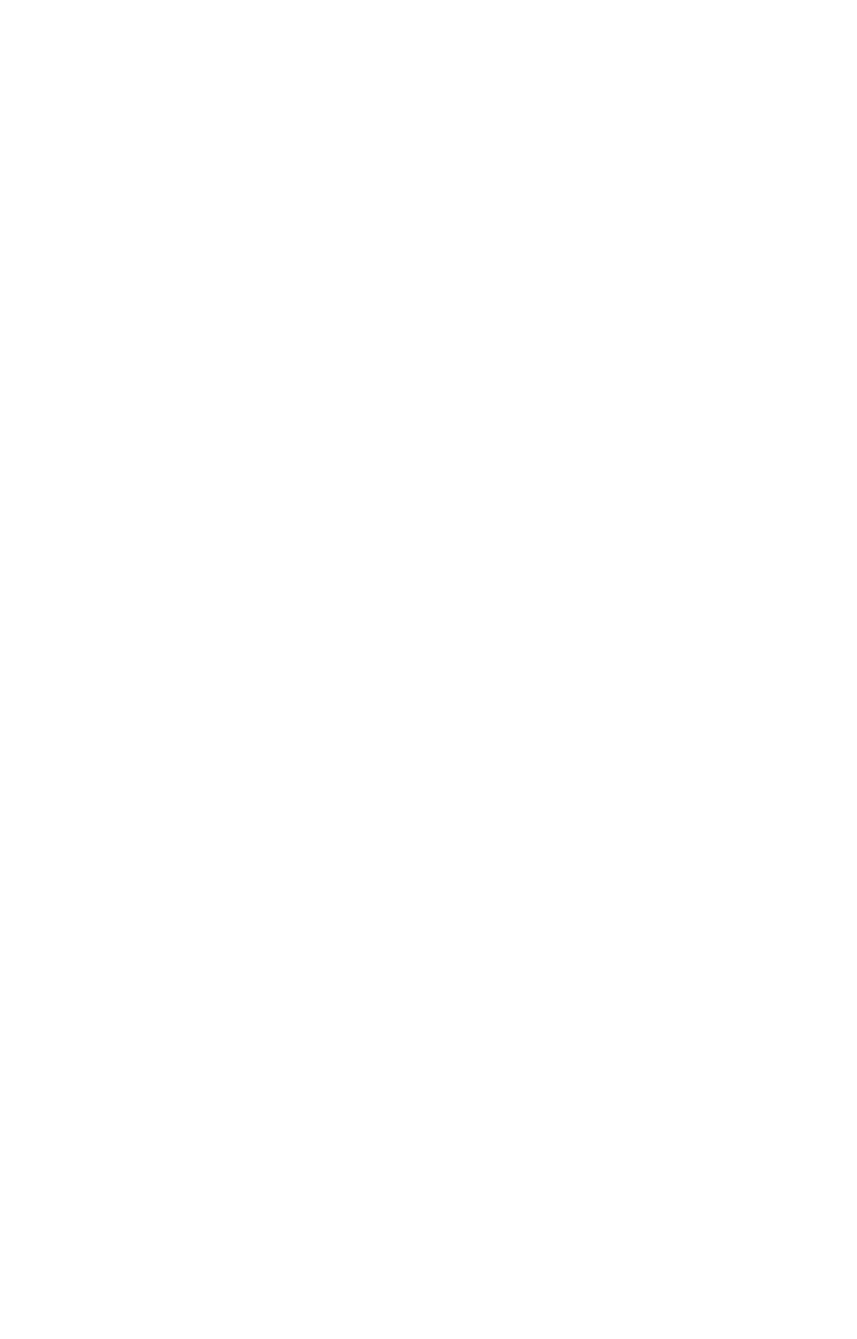
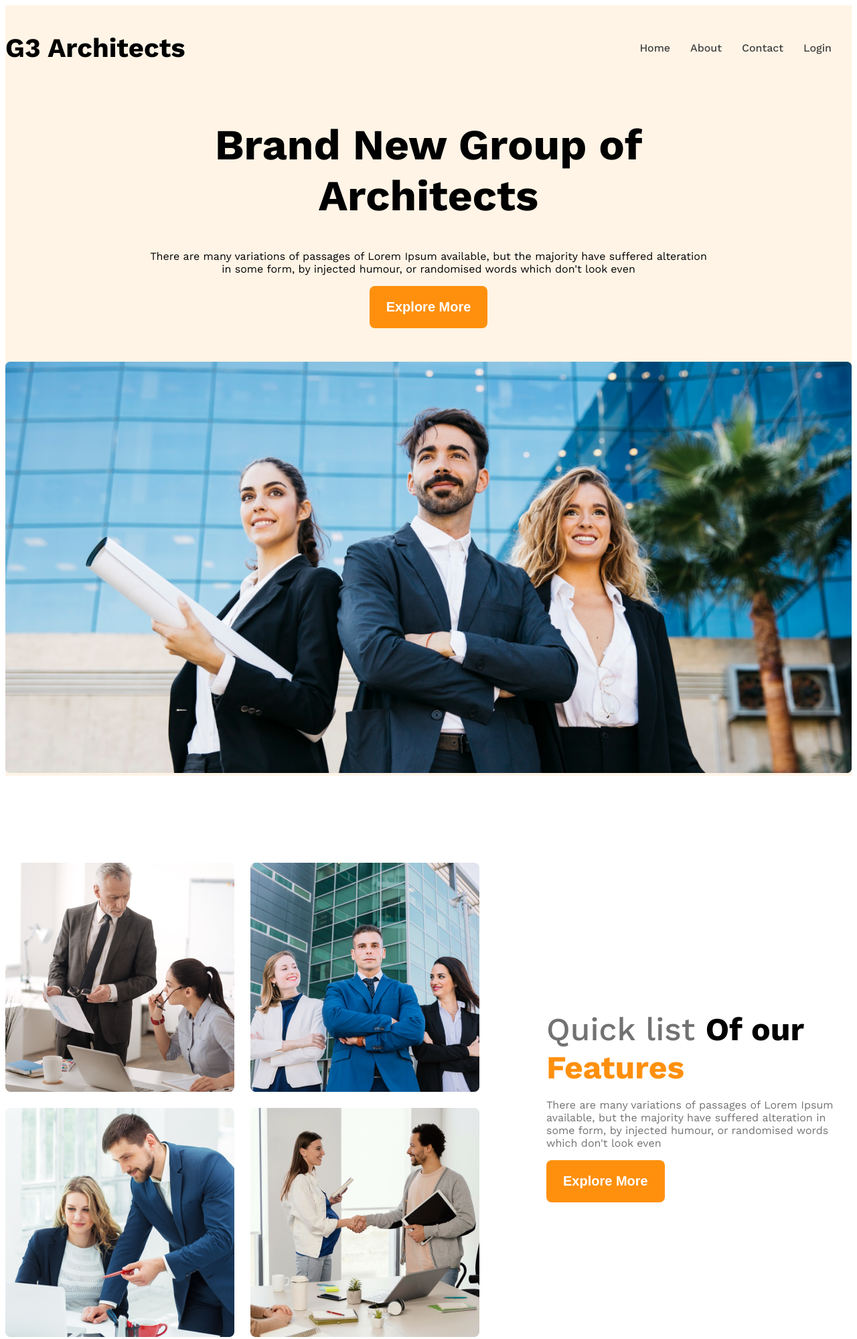
Before and after one commit to itbaijit/g3-architect-website, a plain HTML site: page index.html in a window 1280 px wide. Shown: the top 1999 px of the page at 67% size. Before the commit the page ends 800 px from the top, so only its background shows below. Drawn offline with nearby package versions, Linux system fonts and the light colour scheme.

Commit message:
new update

```diff
--- a/index.html
+++ b/index.html
@@ -6,15 +6,88 @@
     <title>G3 Architects Website</title>
     <link rel="stylesheet" href="styles/architects.css">
 </head>
-<body>
-    <header>
-
+<body class="work-sans-font">
+    <header class="bg-light">
+        <nav class="navbar display-flex">
+            <h3 class="brand">G3 Architects</h3>
+            <ul class="nav-links display-flex">
+                <!-- li.nav-item*4>a.nav-link -->
+                <li class="nav-item"><a href="" class="nav-link text-gray">Home</a></li>
+                <li class="nav-item"><a href="" class="nav-link text-gray">About</a></li>
+                <li class="nav-item"><a href="" class="nav-link text-gray">Contact</a></li>
+                <li class="nav-item"><a href="" class="nav-link text-gray">Login</a></li>
+            </ul>
+        </nav>
+        <div class="banner">
+            <div class="banner-content">
+                <h1 class="banner-title">Brand New Group of Architects </h1>
+            <p class="banner-description">There are many variations of passages of Lorem Ipsum available, but the majority have suffered alteration in some form, by injected humour, or randomised words which don't look even</p>
+            <button class="btn-primary">Explore More</button>
+            </div>
+            <img class="banner-image" src="./images/banner.png" alt="">
+        </div>
     </header>
     <main>
+        <section class="teams display-flex">
+            <div class="team-img-container">
+                <img src="./images/team1.png" alt="">
+                <img src="./images/team2.png" alt="">
+                <img src="./images/team3.png" alt="">
+                <img src="./images/team4.png" alt="">
+            </div>
+            <div class="our-features">
+                <h3 class="feature-title"><span class="text-light-gray" id="quick-list"> Quick list </span> <span id="of-our"> Of our </span> <span class="orange" id="features"> Features </span></h3>
+                <p class="feature-description text-light-gray">There are many variations of passages of Lorem Ipsum available, but the majority have suffered alteration in some form, by injected humour, or randomised words which don't look even</p>
+                <button class="btn-primary">Explore More</button>
+            </div>
+        </section>
+
+
+        <!-- Features will enjoy -->
+
+            <section>
+                <h3 class="section-title">Some facts</h3>
+                <p class="text-light-gray">There are many variations of passages of Lorem Ipsum available, but the majority have suffered alteration.</p>
+                <div class="facts-container">
+                    <!-- .fact*4>img.fact-icon+h4.fact-number+h5.fact-name -->
+                    <div class="fact">
+                        <img src="" alt="" class="fact-icon">
+                        <h4 class="fact-number"></h4>
+                        <h5 class="fact-name"></h5>
+                    </div>
+                    <div class="fact">
+                        <img src="" alt="" class="fact-icon">
+                        <h4 class="fact-number"></h4>
+                        <h5 class="fact-name"></h5>
+                    </div>
+                    <div class="fact">
+                        <img src="" alt="" class="fact-icon">
+                        <h4 class="fact-number"></h4>
+                        <h5 class="fact-name"></h5>
+                    </div>
+                    <div class="fact">
+                        <img src="" alt="" class="fact-icon">
+                        <h4 class="fact-number"></h4>
+                        <h5 class="fact-name"></h5>
+                    </div>
+                </div>
+            </section>
+
+            <!-- Some fact -->
+
+            <section class="some-facts">
+
+            </section>
 
     </main>
     <footer>
 
+
+
+
+
+
+
     </footer>
 </body>
 </html>
--- a/styles/architects.css
+++ b/styles/architects.css
@@ -0,0 +1,183 @@
+@import url('https://fonts.googleapis.com/css2?family=Work+Sans:ital,wght@0,100..900;1,100..900&display=swap');
+
+.work-sans-font {
+  font-family: "Work Sans", sans-serif;
+  font-optical-sizing: auto;
+  font-weight: 400;
+  font-style: normal;
+}
+
+/* Shared styles */
+.display-flex{
+    display: flex;
+}
+
+.text-gray{
+    color: #424242;
+}
+
+.text-light-gray{
+    color: #727272;
+}
+
+.bg-light{
+    background-color: rgba(255, 144, 14, 0.1);
+}
+
+.orange{
+    color: #FF900E;
+}
+
+.btn-primary{
+    background-color: #FF900E;
+    color: white;
+    padding: 20px 25px;
+    border-radius: 8px;
+    border: none;
+    font-size: 1.25rem;
+    font-weight: 600;
+}
+
+.btn-primary:hover{
+    background-color: rgb(0, 0, 0);
+    color: white;
+}
+
+main > section{
+    margin-top: 130px;
+}
+
+.section-title{
+    font-size: 2.8rem;
+    font-weight: 700;
+}
+
+/* Header Styles */
+
+
+/* Navbar Realeted Styles */
+
+.navbar{
+    justify-content: space-between;
+    align-items: center;
+}
+
+.brand{
+    font-weight: 700;
+    font-size: 2.5rem;
+}
+
+.nav-item{
+    list-style: none;
+    margin-right: 30px;
+}
+
+.nav-link{
+    text-decoration: none;
+    font-weight: 500;
+}
+
+.navbar, .banner{
+    max-width: 1440px;
+    margin: 0 auto;
+}
+
+
+/* banner style */
+
+.banner-content{
+    max-width: 850px;
+    margin: 0 auto;
+    text-align: center;
+    margin-bottom: 50px;
+}
+
+.banner-title{
+    font-weight: 700;
+    font-size: 4rem;
+}
+
+.banner-image{
+    width: 100%;
+}
+
+
+main{
+    max-width: 1440px;
+    margin: 0 auto;
+}
+
+
+.teams{
+    align-items: center;
+}
+
+.team-img-container{
+    display: grid;
+    grid-template-columns: repeat(2, 1fr);
+    gap: 24px;
+}
+
+.our-features{
+    margin-left: 100px;
+    max-width: 530px;
+}
+
+#quick-list{
+    font-size: 3rem;
+    font-weight: 500;
+}
+
+#of-our{
+    font-size: 3rem;
+    font-weight: 700;
+}
+
+#features{
+    font-size: 3rem;
+    font-weight: 700;
+}
+
+
+
+
+
+
+/* Responsive media query */
+
+@media screen and (max-width: 576px) {
+    .navbar, .nav-links, .teams{
+        flex-direction: column;
+    }
+
+    .team-img-container{
+        display: grid;
+        grid-template-columns: repeat(1, 1fr);
+        gap: 24px;
+    }
+
+    .our-features{
+        margin-left: 10px;
+    }
+}
+
+/* Medium Device */
+
+@media screen and (min-width: 576px) and (max-width: 992px) {
+
+    .navbar, .nav-links, .teams{
+        flex-direction: column;
+    }
+
+    .team-img-container{
+        display: grid;
+        grid-template-columns: repeat(2, 1fr);
+        gap: 24px;
+    }
+
+    .our-features{
+        margin-left: 10px;
+        text-align: center;
+    }
+
+}
```
